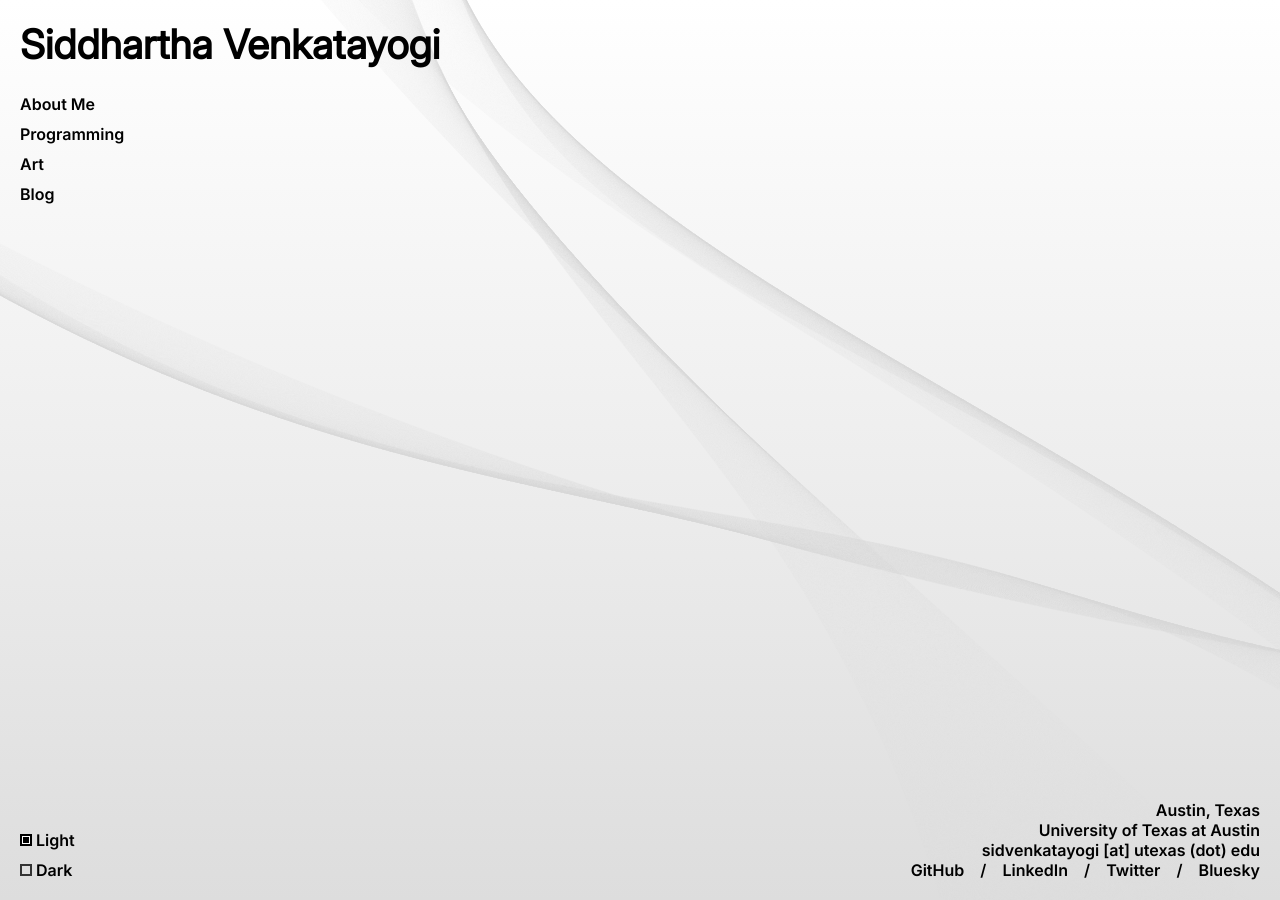
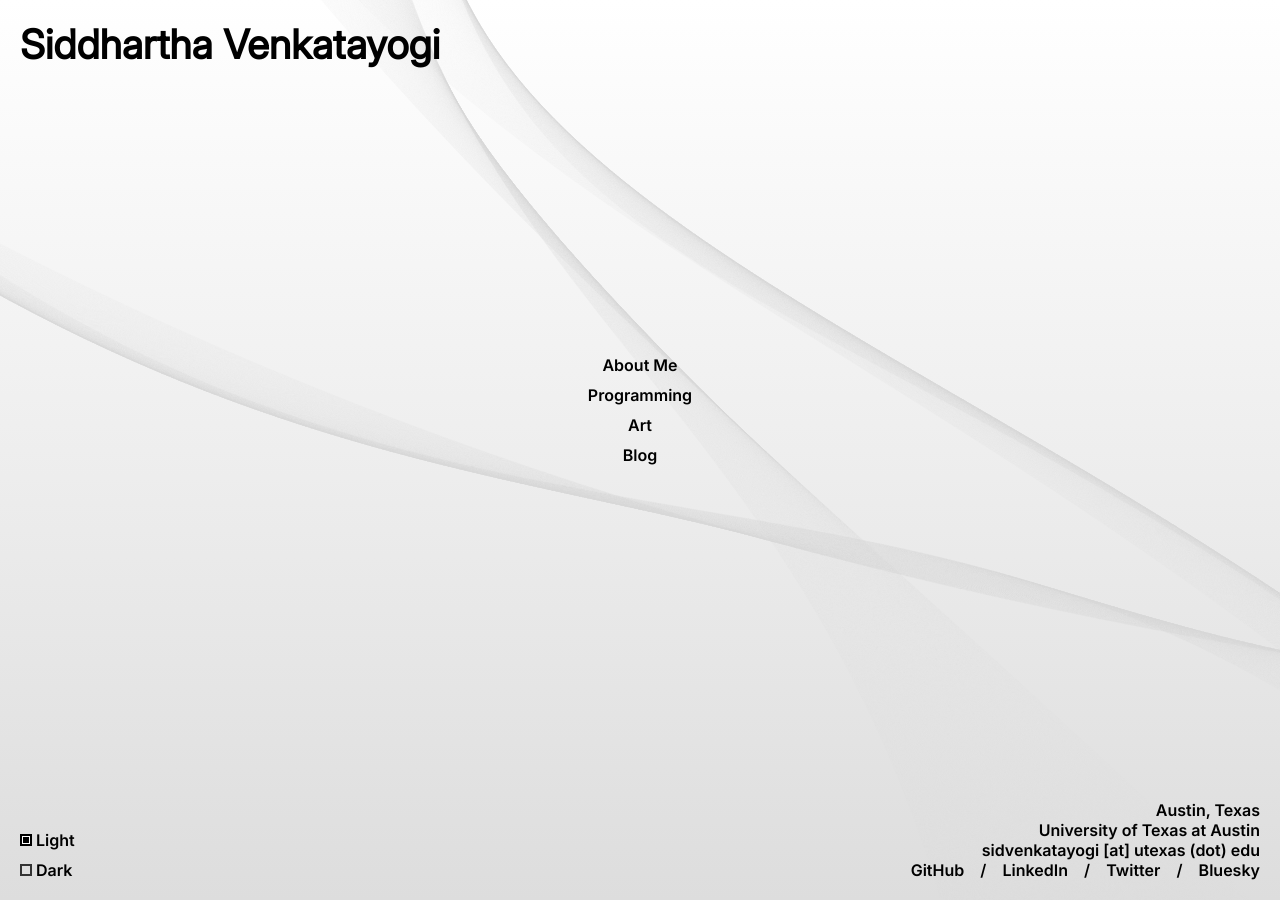
Before and after one commit to sidvenkatayogi/sidvenkatayogi.github.io, a Jekyll site: the page built from index.html, in a window 1280 px wide. Built offline with Jekyll 4.4.1, drawn with Linux system fonts in a browser that asks for light colours.

Commit message:
center nav bar on home

```diff
--- a/_layouts/default.html
+++ b/_layouts/default.html
@@ -12,7 +12,7 @@
     </script>
     <link rel="stylesheet" href="{{ '/assets/css/main.css' | relative_url }}">
 </head>
-<body class="{% if page.url == '/programming.html' or page.url == '/art.html' %}centered-content-page{% elsif page.url == '/blog.html' %}blog-page{% endif %}">
+<body class="{% if page.url == '/' %}home-page{% elsif page.url == '/programming.html' or page.url == '/art.html' %}centered-content-page{% elsif page.url == '/blog.html' %}blog-page{% endif %}">
     <div id="holder"></div>
     <div class="container">
         <div class="header">
--- a/assets/css/main.scss
+++ b/assets/css/main.scss
@@ -120,6 +120,22 @@ h6 {
     top: 20px;
     left: 20px;
     z-index: 3; /* Ensure header is above the fade overlay */
+}
+
+.home-page .header nav {
+    position: fixed;
+    top: 50%;
+    left: 50%;
+    transform: translate(-50%, -85%);
+    width: 100%;
+}
+
+.home-page .header nav ul {
+    justify-content: center;
+}
+
+.home-page .header nav ul li {
+    justify-content: center;
 }
 
 .header h1 a {
```
Also changed, not shown: 4 other files.
